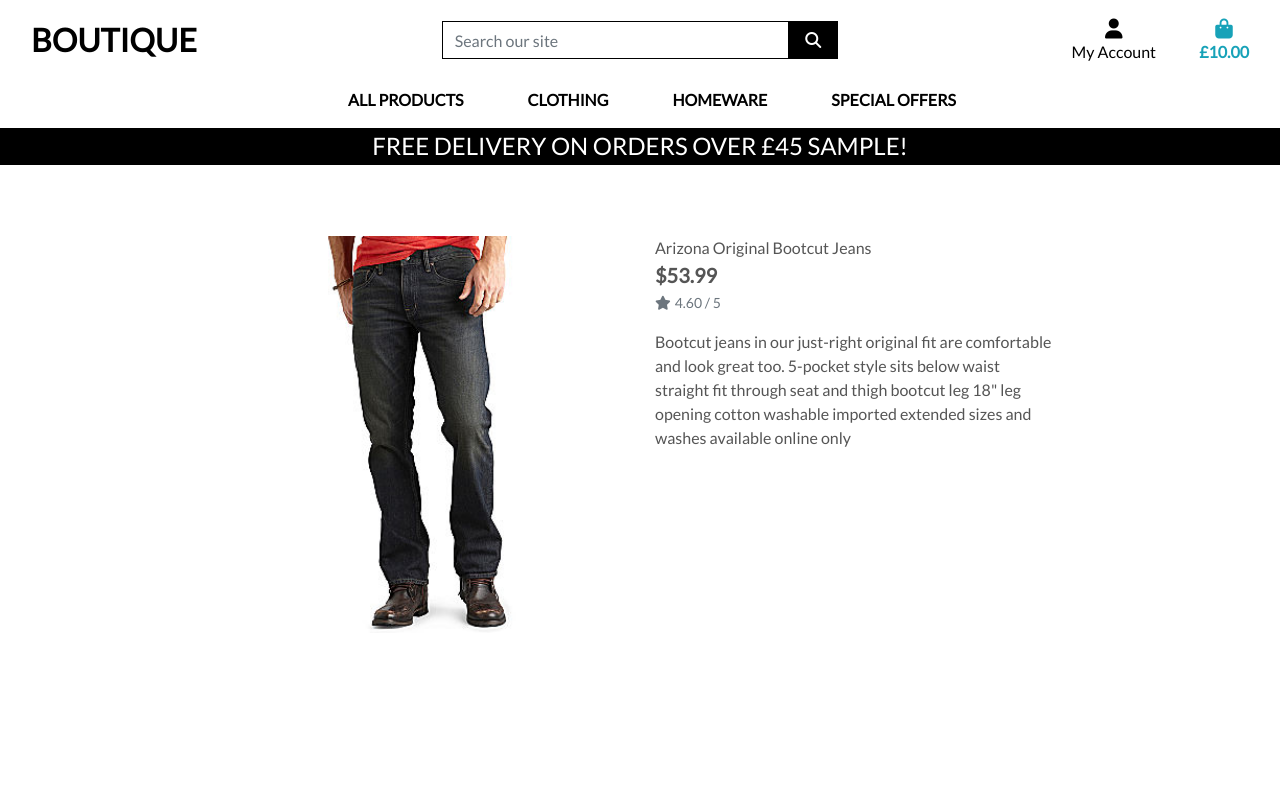
After one commit to Kay13051976/boutique_ado_v1, a Django app: template products/templates/products/product_detail.html in a window 1280 px wide. The commit adds this page. Run offline with Django 3.2, Linux system fonts and the light colour scheme; data comes from the database, SQL or seed files in the repository; tables that the repository leaves empty hold one stand-in row (values such as "Sample post"); the template is opened without the code that fills it: values that come from a table or form of the project are taken from there, most other values are stand-ins (such as "Sample title", 1, 10 or a date in 2020); some libraries are stand-ins or nearby versions.

Commit message:
Created product detail template

```diff
--- a/home/templates/home/index.html
+++ b/home/templates/home/index.html
@@ -22,7 +22,7 @@
                 </h1>
                 <div class="my-5">
                     <h4>
-                        <a href="" class="shop-now-button btn btn-lg rounded-0 text-uppercase py-3">Shop Now</a>
+                        <a href="{% url 'products' %}" class="shop-now-button btn btn-lg rounded-0 text-uppercase py-3">Shop Now</a>
                     </h4>
                 </div>
             </div>
--- /dev/null
+++ b/products/templates/products/product_detail.html
@@ -0,0 +1,43 @@
+{% extends "base.html" %}
+{% load static %}
+
+{% block page_header %}
+    <div class="container header-container">
+        <div class="row">
+            <div class="col"></div>
+        </div>
+    </div>
+{% endblock %}
+
+{% block content %}
+    <div class="overlay"></div>
+    <div class="container-fluid">
+        <div class="row">
+            <div class="col-12 col-md-6 col-lg-4 offset-lg-2">
+                <div class="image-container my-5">
+                    {% if product.image %}
+                        <a href="{{ product.image.url }}" target="_blank">
+                            <img class="card-img-top img-fluid" src="{{ product.image.url }}" alt="{{ product.name }}">
+                        </a>
+                        {% else %}
+                        <a href="">
+                            <img class="card-img-top img-fluid" src="{{ MEDIA_URL }}noimage.png" alt="{{ product.name }}">
+                        </a>
+                    {% endif %}
+                </div>
+            </div>
+            <div class="col-12 col-md-6 col-lg-4">
+                <div class="product-details-container mb-5 mt-md-5">
+                    <p class="mb-0">{{ product.name }}</p>
+                    <p class="lead mb-0 text-left font-weight-bold">${{ product.price }}</p>
+                    {% if product.rating %}
+                        <small class="text-muted"><i class="fas fa-star mr-1"></i>{{ product.rating }} / 5</small>
+                    {% else %}
+                        <small class="text-muted">No Rating</small>
+                    {% endif %}
+                    <p class="mt-3">{{ product.description }}</p>
+                </div>
+            </div>
+        </div>
+    </div>
+{% endblock %}
--- a/products/templates/products/products.html
+++ b/products/templates/products/products.html
@@ -26,11 +26,11 @@
                         <div class="col-sm-6 col-md-6 col-lg-4 col-xl-3">
                             <div class="card h-100 border-0">
                                 {% if product.image %}
-                                <a href="">
+                                <a href="{% url 'product_detail' product.id %}">
                                     <img class="card-img-top img-fluid" src="{{ product.image.url }}" alt="{{ product.name }}">
                                 </a>
                                 {% else %}
-                                <a href="">
+                                <a href="{% url 'product_detail' product.id %}">
                                     <img class="card-img-top img-fluid" src="{{ MEDIA_URL }}noimage.png" alt="{{ product.name }}">
                                 </a>
                                 {% endif %}
--- a/products/urls.py
+++ b/products/urls.py
@@ -3,4 +3,5 @@ from . import views
 
 urlpatterns = [
     path('', views.all_products, name='products'),
+    path('product_id', views.product_detail, name='product_detail'),
 ]
--- a/templates/allauth/base.html
+++ b/templates/allauth/base.html
@@ -23,7 +23,6 @@
 
 
     {% block corejs %}
-        <script src="https://cdn.jsdelivr.net/npm/jquery@3.5.1/dist/jquery.slim.min.js" integrity="sha384-DfXdz2htPH0lsSSs5nCTpuj/zy4C+OGpamoFVy38MVBnE+IbbVYUew+OrCXaRkfj" crossorigin="anonymous"></script>
         <script src="https://cdn.jsdelivr.net/npm/jquery@3.5.1/dist/jquery.min.js" integrity="sha256-9/aliU8dGd2tb6OSsuzixeV4y/faTqgFtohetphbbj0=" crossorigin="anonymous"></script>
         <script src="https://cdn.jsdelivr.net/npm/bootstrap@4.6.2/dist/js/bootstrap.bundle.min.js" integrity="sha384-Fy6S3B9q64WdZWQUiU+q4/2Lc9npb8tCaSX9FK7E8HnRr0Jz8D6OP9dO5Vg3Q9ct" crossorigin="anonymous"></script>
         <script src="https://kit.fontawesome.com/16cb06a64c.js" crossorigin="anonymous"></script>
--- a/templates/includes/main-nav.html
+++ b/templates/includes/main-nav.html
@@ -8,7 +8,7 @@
                 <a href="" class="dropdown-item">By Price</a>
                 <a href="" class="dropdown-item ">By Rating</a>
                 <a href="" class="dropdown-item ">By Category</a>
-                <a href="" class="dropdown-item">All Products</a>
+                <a href="{% url 'products' %}" class="dropdown-item">All Products</a>
             </div>
         </li>
 
```
Also changed, not shown: products/views.py (+13 -1 lines).
